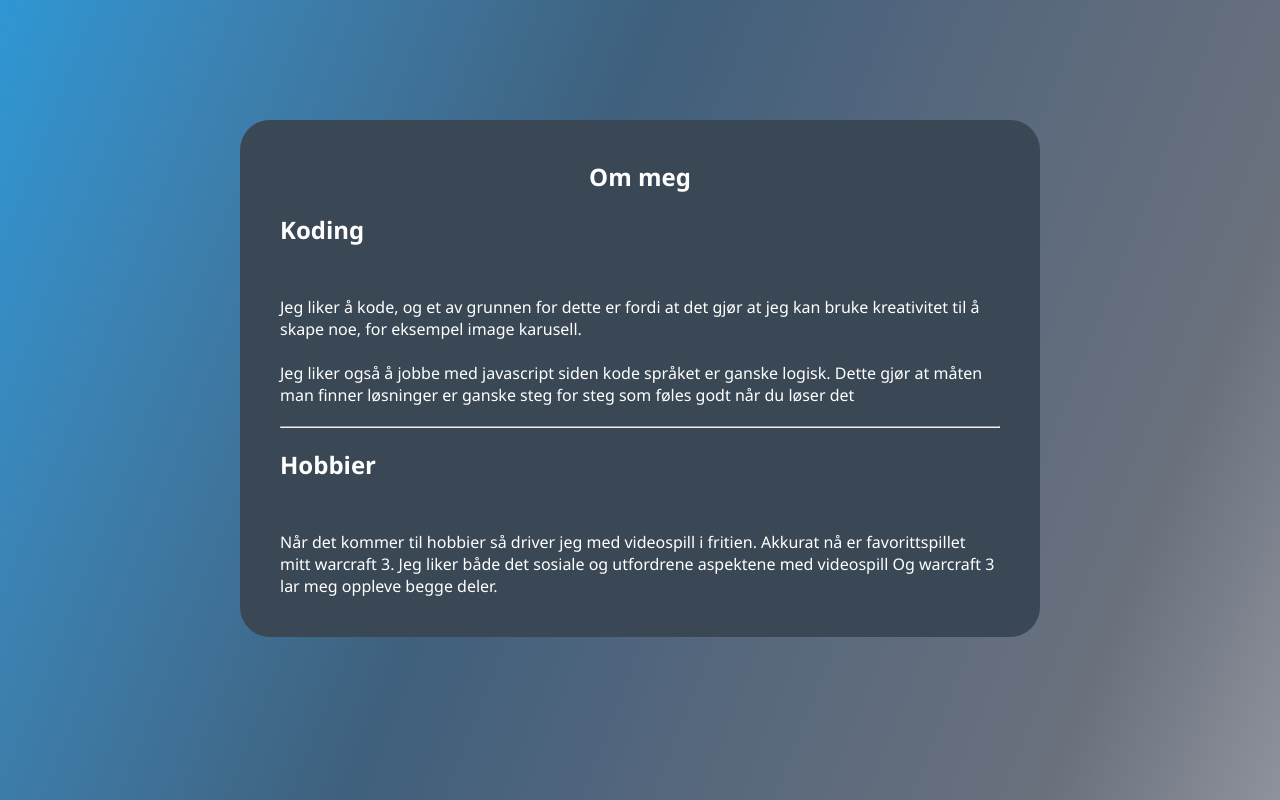
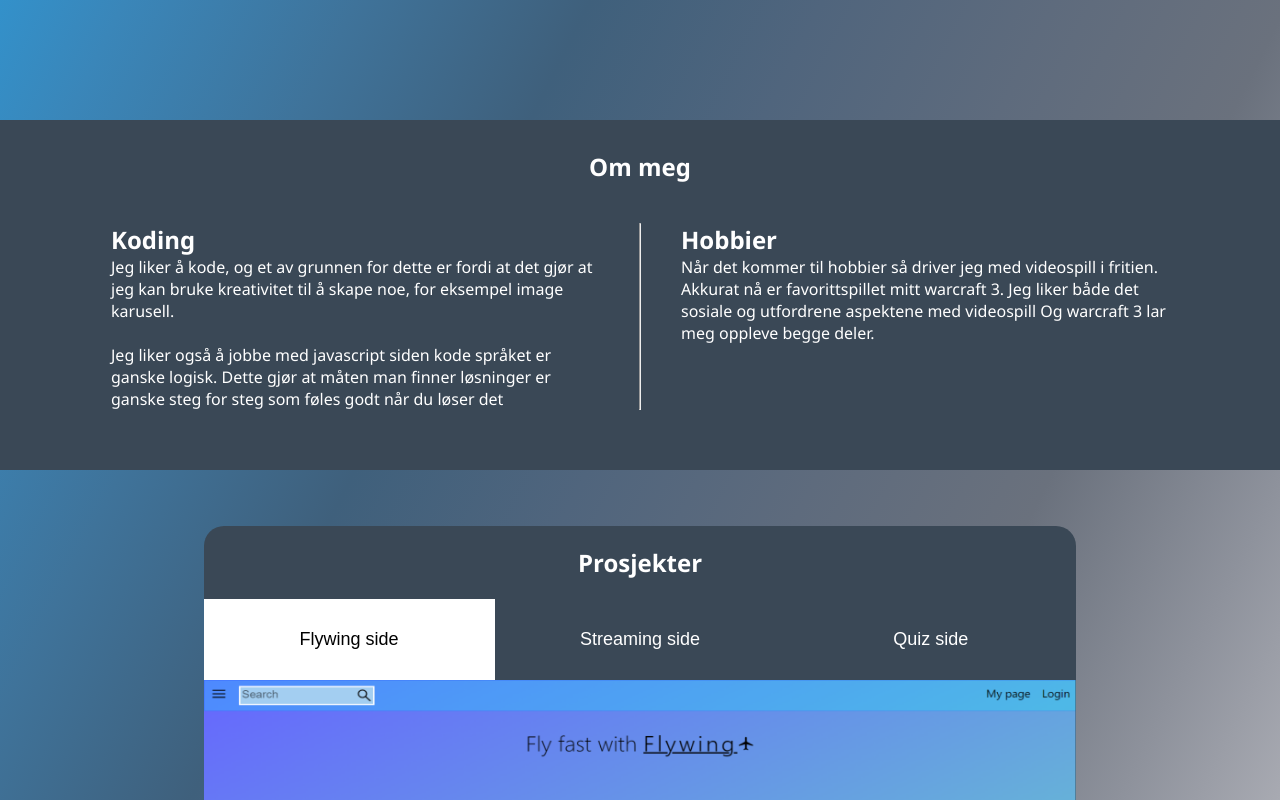
Before and after one commit to Erlandino/portfolio, a React (Create React App) app: page / in a window 1280 px wide. Shown: the part 680-1480 px from the top of the page. Built offline with nearby package versions, Linux system fonts and the light colour scheme; the HTML template or start-up script is replaced by a standard one.

Commit message:
added a alternative styling

```diff
--- a/src/components/About_me.jsx
+++ b/src/components/About_me.jsx
@@ -10,35 +10,36 @@ export default function AboutMe() {
       <div className="aboutMe__container">
         {/* Title */}
         <h1 className="aboutMe__container__title">Om meg</h1>
+        {/* Container for the different articles */}
+        <div className="aboutMe__container__articles">
           {/* Article about koding */}
-        <article className="aboutMe__container__article aboutMe__container__article--Koding">
+          <article className="aboutMe__container__articles__article aboutMe__container__article--Koding">
             {/* Title */}
-          <h2 className="aboutMe__container__article__title">Koding</h2>
+            <h2 className="aboutMe__container__articles__article__title">Koding</h2>
             {/* Paragraph */}
-          <p className="aboutMe__container__article__paragraph">
+            <p className="aboutMe__container__articles__article__paragraph">
               Jeg liker å kode, og et av grunnen for dette er fordi at det gjør at jeg kan bruke
               kreativitet til å skape noe, for eksempel image karusell.
               <br />
               <br />
-            Jeg liker også å jobbe med javascript siden kode språket er ganske logisk. Dette gjør at
-            måten man finner løsninger er ganske steg for steg som føles godt når du løser det
+              Jeg liker også å jobbe med javascript siden kode språket er ganske logisk. Dette gjør
+              at måten man finner løsninger er ganske steg for steg som føles godt når du løser det
             </p>
           </article>
-
           {/* Linebreak */}
-        <hr className="aboutMe__container__lineBreak" />
-
+          <hr className="aboutMe__container__articles__lineBreak" />
           {/* Article about hobbies */}
-        <article className="aboutMe__container__article AboutMe__container__article--Hobbier">
+          <article className="aboutMe__container__articles__article AboutMe__container__article--Hobbier">
             {/* Title */}
-          <h2 className="aboutMe__container__article__title">Hobbier</h2>
+            <h2 className="aboutMe__container__articles__article__title">Hobbier</h2>
             {/* Paragraph */}
-          <p className="aboutMe__container__article__paragraph">
+            <p className="aboutMe__container__articles__article__paragraph">
               Når det kommer til hobbier så driver jeg med videospill i fritien. Akkurat nå er
-            favorittspillet mitt warcraft 3. Jeg liker både det sosiale og utfordrene aspektene med
-            videospill Og warcraft 3 lar meg oppleve begge deler.
+              favorittspillet mitt warcraft 3. Jeg liker både det sosiale og utfordrene aspektene
+              med videospill Og warcraft 3 lar meg oppleve begge deler.
             </p>
           </article>
+        </div>
       </div>
     </section>
   );
--- a/src/index.css
+++ b/src/index.css
@@ -66,30 +66,40 @@ body {
 
 /* About me page start */
 .aboutMe {
-  min-height: 100vh;
+  /* height: 100vh;
   display: flex;
   flex-direction: column;
-  /* justify-content: center; */
-  align-items: center;
-}
-
-.aboutMe__container {
+  justify-content: center;
+  align-items: center; */
+  padding: 30px;
+  padding-bottom: 60px;
   background-color: #3a4856;
   color: white;
-  border-radius: 30px;
-  max-width: 800px;
-  max-height: 100%;
-  padding: 40px;
 }
 .aboutMe__container__title {
+  margin-bottom: 40px;
   text-align: center;
-  margin-bottom: 20px;
 }
-.aboutMe__container__lineBreak {
-  margin: 20px 0;
+.aboutMe__container__articles__article {
+  max-width: 500px;
+  width: 40%;
 }
-.aboutMe__container__article__title {
-  margin-bottom: 50px;
+.aboutMe__container__articles {
+  display: flex;
+  flex-direction: row;
+  justify-content: center;
+  /* gap: 200px; */
+  width: 100%;
+  height: 100%;
+  gap: 40px;
+}
+@media screen and (max-width: 400px) {
+  .aboutMe__container__articles {
+    flex-direction: column;
+  }
+  .aboutMe__container__articles__article {
+    width: 100%;
+  }
 }
 /* About me page end */
 
@@ -168,16 +178,16 @@ body {
 
 /* Contact page start*/
 .contact {
-  min-height: 100vh;
+  /* min-height: 100vh; */
   display: flex;
   justify-content: center;
   align-items: center;
+  background-color: #3a4856;
 }
 .contact__form {
   text-align: left;
   display: flex;
   flex-direction: column;
-  background-color: #3a4856;
   padding: 40px;
   border-radius: 30px;
   color: white;
```
Lines whose indentation alone changed are shown as unchanged.
